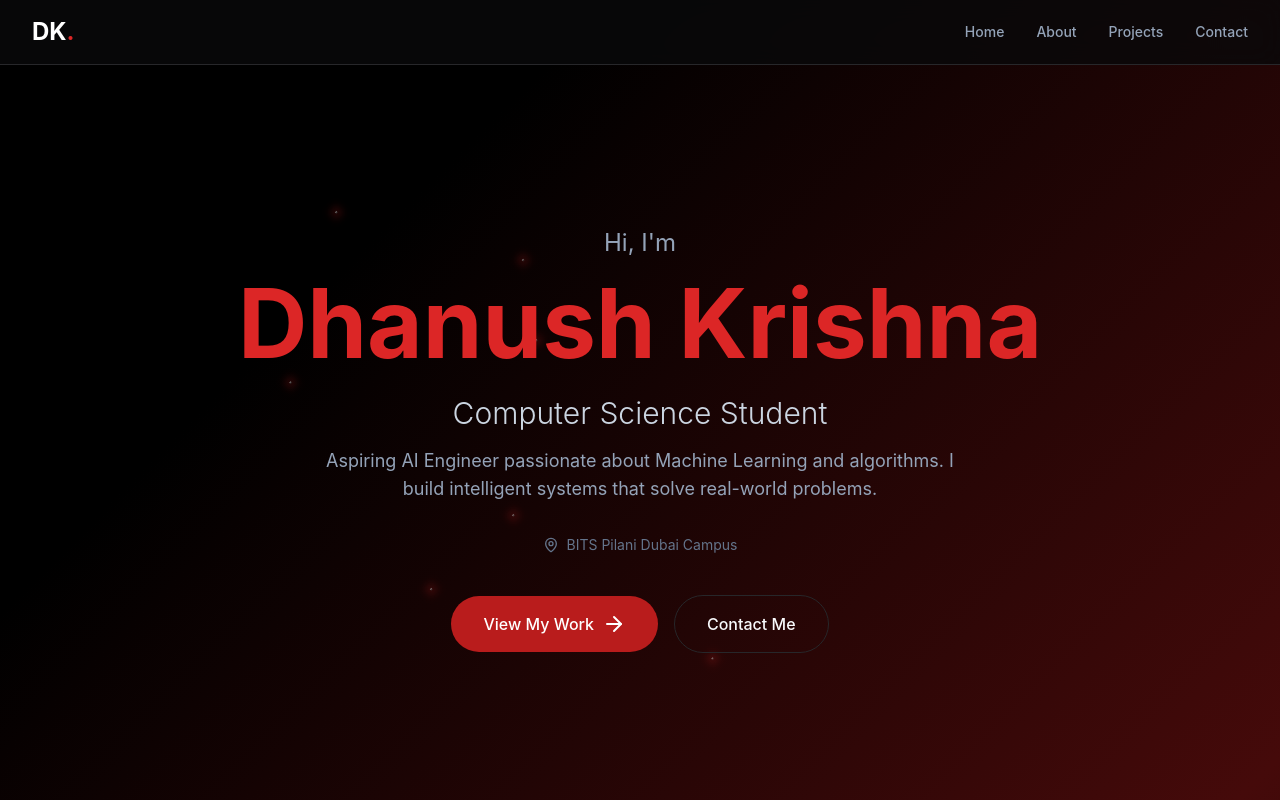
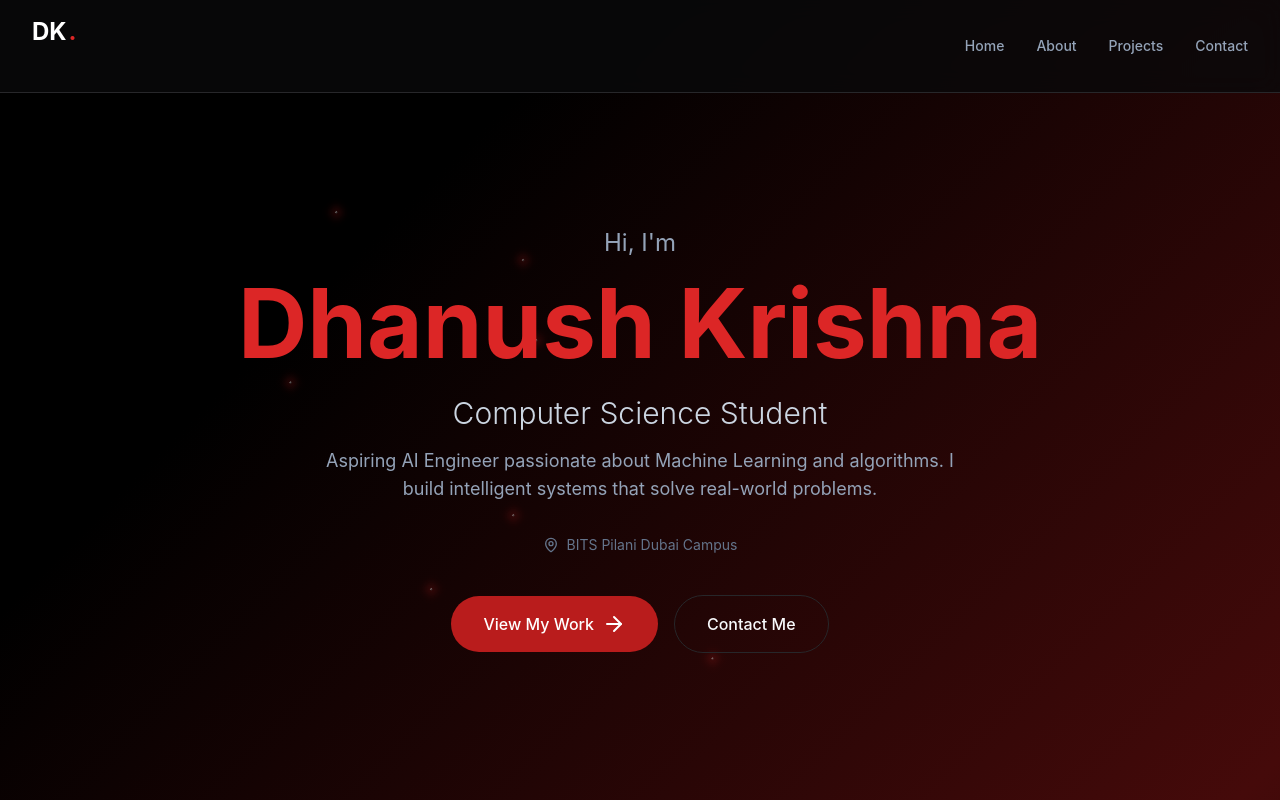
Before and after one commit to DhanushKrishna4/My-Portfolio, a React (Vite) app: page / in a window 1280 px wide. Shown: the top 800 px of the page. Built offline with nearby package versions, Linux system fonts and the light colour scheme.

Commit message:
fix: restore hover effect to logo while maintaining alignment

```diff
--- a/src/components/Navbar.jsx
+++ b/src/components/Navbar.jsx
@@ -5,10 +5,17 @@ const Navbar = () => {
     <nav className="fixed top-0 left-0 right-0 bg-zinc-950/80 backdrop-blur-md z-50 border-b border-zinc-800">
       <div className="max-w-7xl mx-auto px-4 md:px-8 py-4 flex justify-between items-center">
 
-        {/* LOGO FIXED: Removed 'flex', 'items-baseline', and 'font-mono'.
-            Standard text rendering ensures the dot sits on the natural baseline. */}
-        <a href="#home" className="text-2xl font-bold text-white">
-          DK<span className="text-red-600">.</span>
+        {/* LOGO RESTORED:
+            1. 'group': Enables hover effects.
+            2. 'items-baseline': Keeps the dot aligned with the text bottom.
+            3. Hidden span: Slides out 'Dhanush Krishna' on hover.
+        */}
+        <a href="#home" className="text-2xl font-bold text-white flex items-baseline gap-0.5 group cursor-pointer">
+          <span>DK</span>
+          <span className="text-red-600">.</span>
+          <span className="max-w-0 overflow-hidden group-hover:max-w-xs transition-all duration-500 ease-in-out text-slate-300 text-lg font-normal">
+            &nbsp;Dhanush Krishna
+          </span>
         </a>
 
         <div className="flex gap-8 items-center">
```
